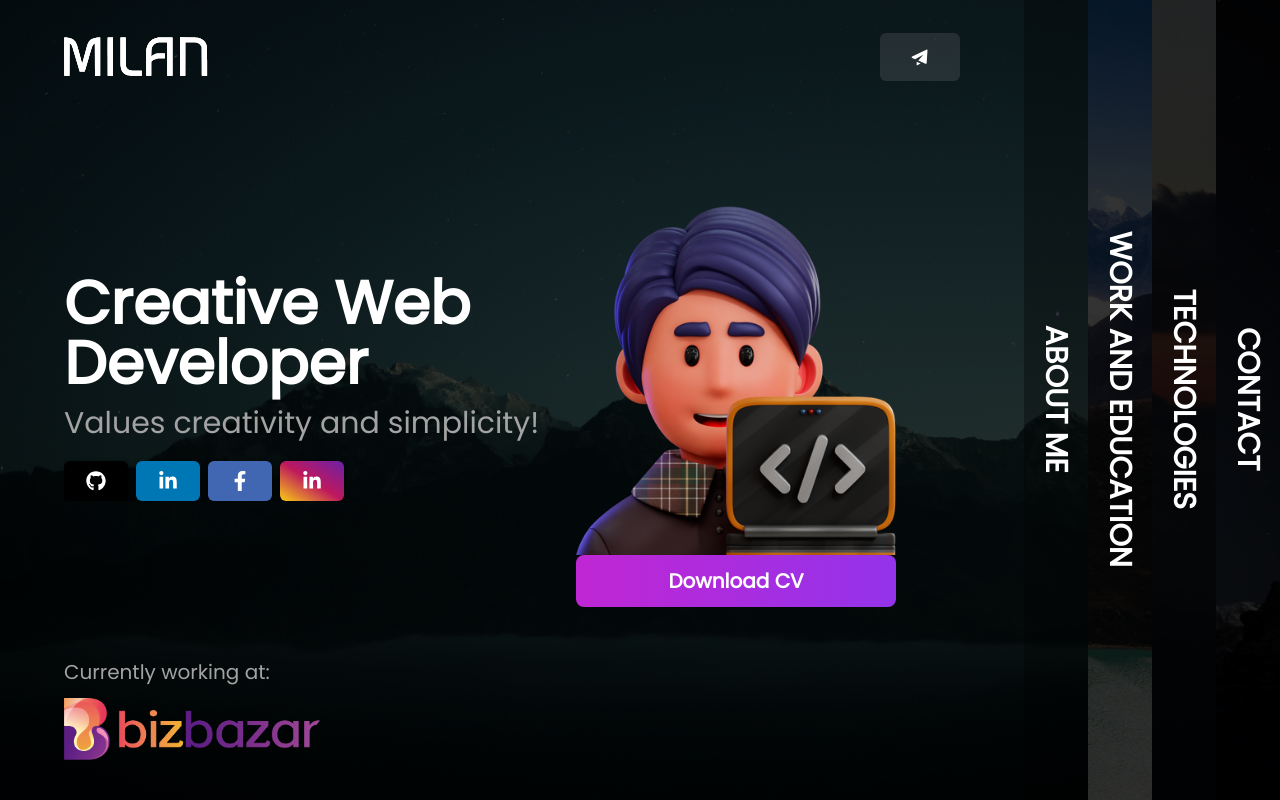
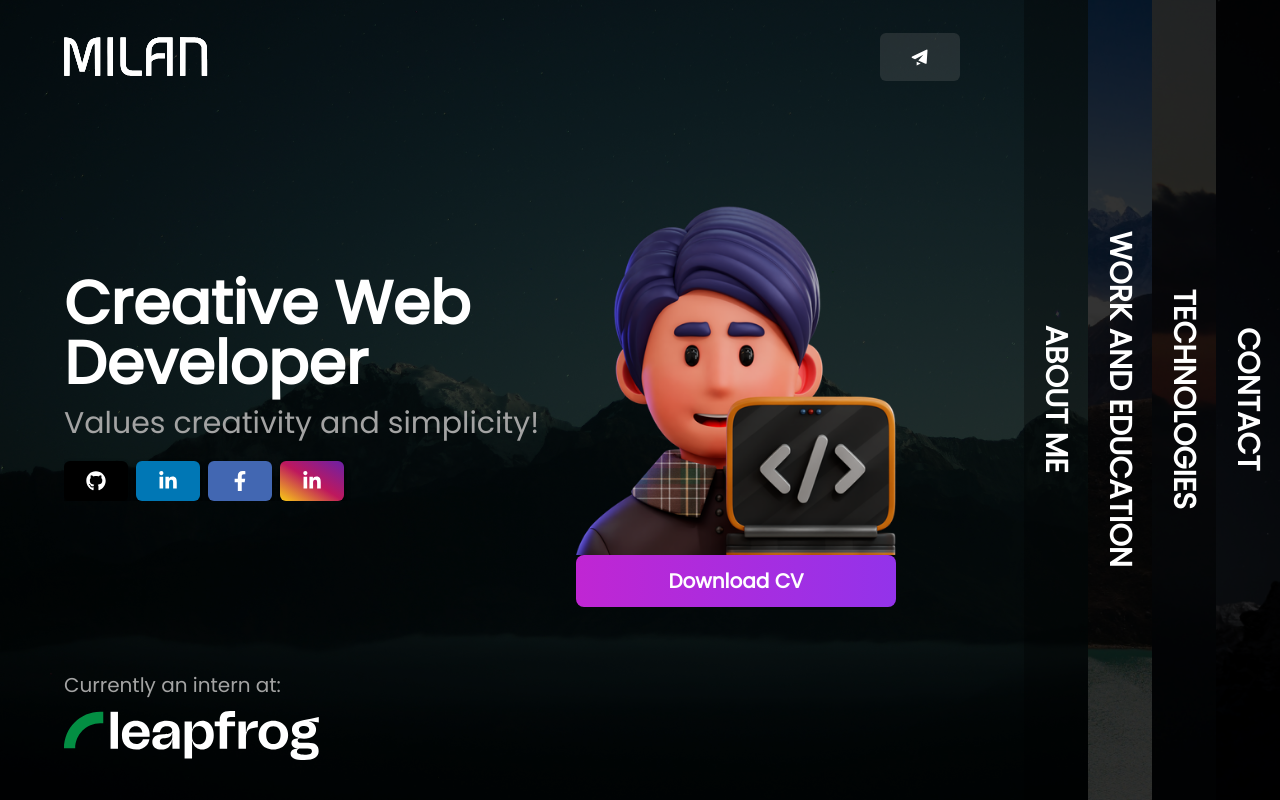
Before and after one commit to milan98080/portfolio, a React (Vite) app: page / in a window 1280 px wide. Built offline with nearby package versions, Linux system fonts and the light colour scheme.

Commit message:
leapfrog

```diff
--- a/src/pages/AboutPage.jsx
+++ b/src/pages/AboutPage.jsx
@@ -37,8 +37,8 @@ const AboutPage = () => {
         <MdOutlineSwipeLeft size={20} className=' text-white'/> &nbsp; &nbsp; <h1 className=' text-neutral-400 font-thin text-base font-poppins'> Swipe to Explore</h1>
       </div>
       <div className='absolute md:block mx-8 md:pt-10 lg:absolute flex flex-col lg:w-full bottom-20 md:bottom-32 lg:bottom-0 left-0  lg:mx-16 lg:mb-10'>
-        <h1 className=' text-neutral-400 text-sm lg:text-xl mb-3 font-poppins'>Currently working at:</h1>
-        <img src='bizbazarlogo.png' className='w-36 md:w-44 lg:w-64' />
+        <h1 className=' text-neutral-400 text-sm lg:text-xl mb-3 font-poppins'>Currently an intern at:</h1>
+        <img src='leapfrog.svg' className='w-36 md:w-44 lg:w-64' />
       </div>
     </>
   )
```
Also changed, not shown: public/leapfrog.svg (added).
